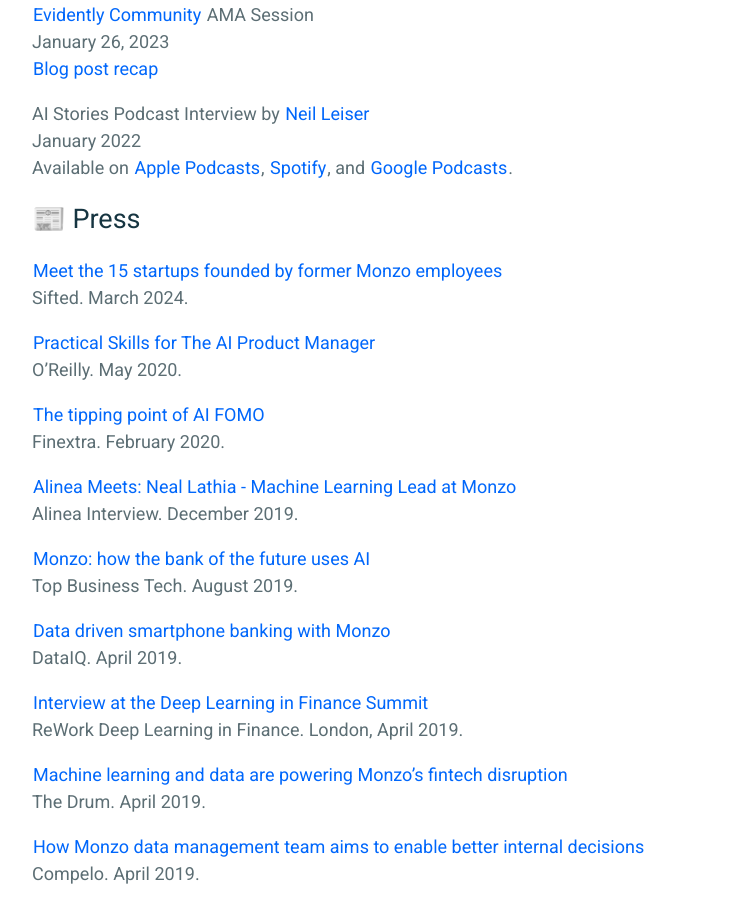
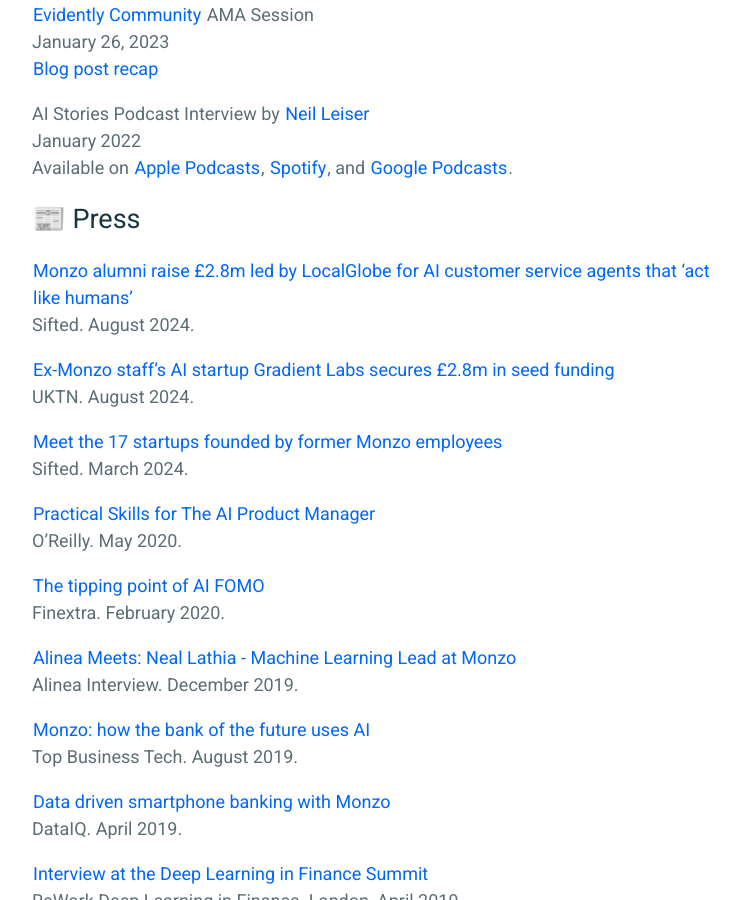
Before and after one commit to nlathia/nlathia.github.io, a Jekyll site: the page built from _pages/public.md, in a window 1280 px wide and 900 px high, scrolled down 586 px. Shown: the whole window, without its empty margins (258-998 px from the left). Built offline with Jekyll 4.4.1, drawn with Linux system fonts in a browser that asks for light colours.

Commit message:
Update public.md

```diff
--- a/_pages/public.md
+++ b/_pages/public.md
@@ -23,7 +23,13 @@
 
 # 📰 Press
 
-[Meet the 15 startups founded by former Monzo employees](https://sifted.eu/articles/monzo-startup-fintech-founders)
+[Monzo alumni raise £2.8m led by LocalGlobe for AI customer service agents that 'act like humans'](https://sifted.eu/articles/monzo-alumni-raise-ai-news)
+<br />Sifted. August 2024.
+
+[Ex-Monzo staff’s AI startup Gradient Labs secures £2.8m in seed funding](https://www.uktech.news/ai/ex-monzo-gradient-labs-seed-20240821)
+<br />UKTN. August 2024.
+
+[Meet the 17 startups founded by former Monzo employees](https://sifted.eu/articles/monzo-startup-fintech-founders)
 <br />Sifted. March 2024.
 
 [Practical Skills for The AI Product Manager](https://www.oreilly.com/radar/practical-skills-for-the-ai-product-manager/)
```
